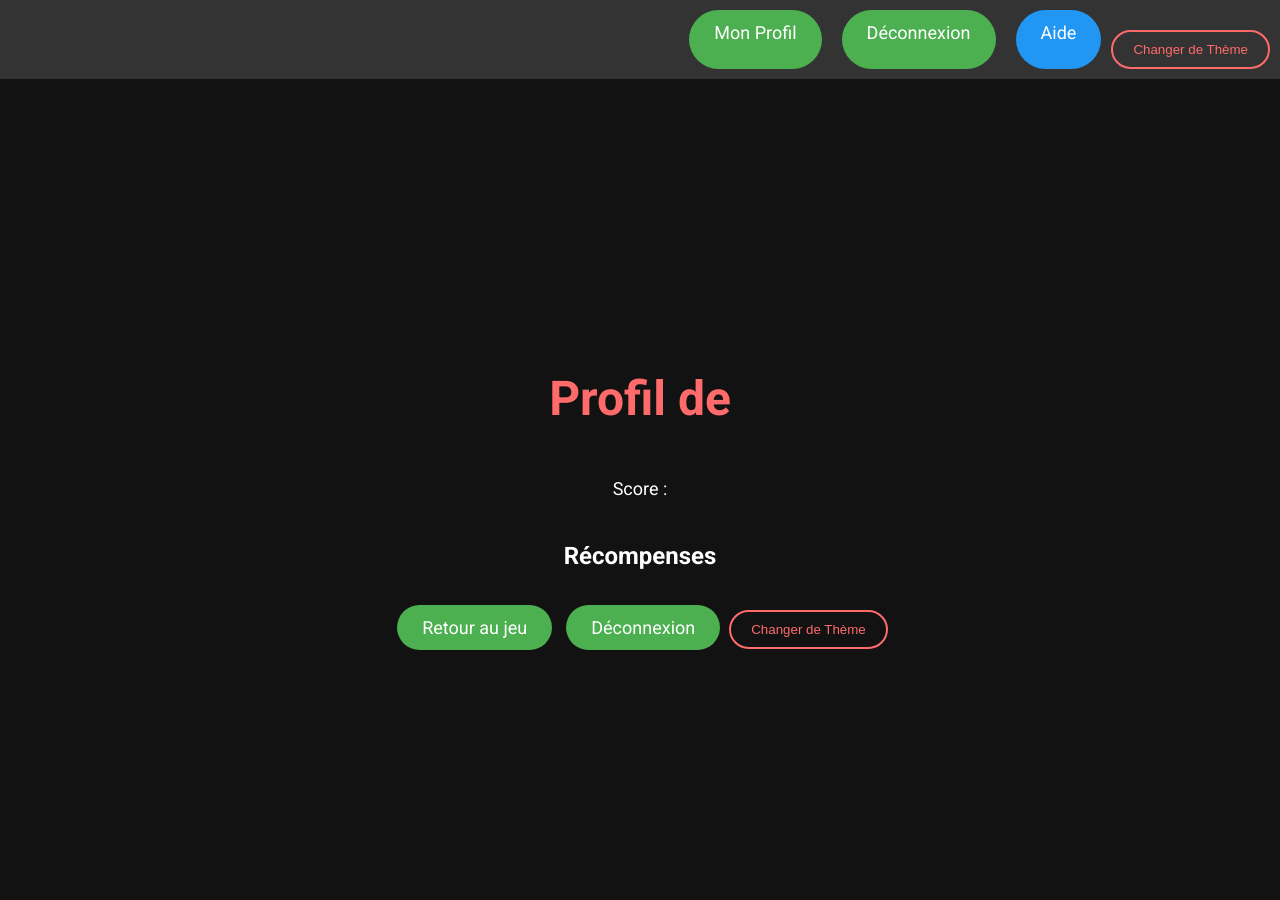
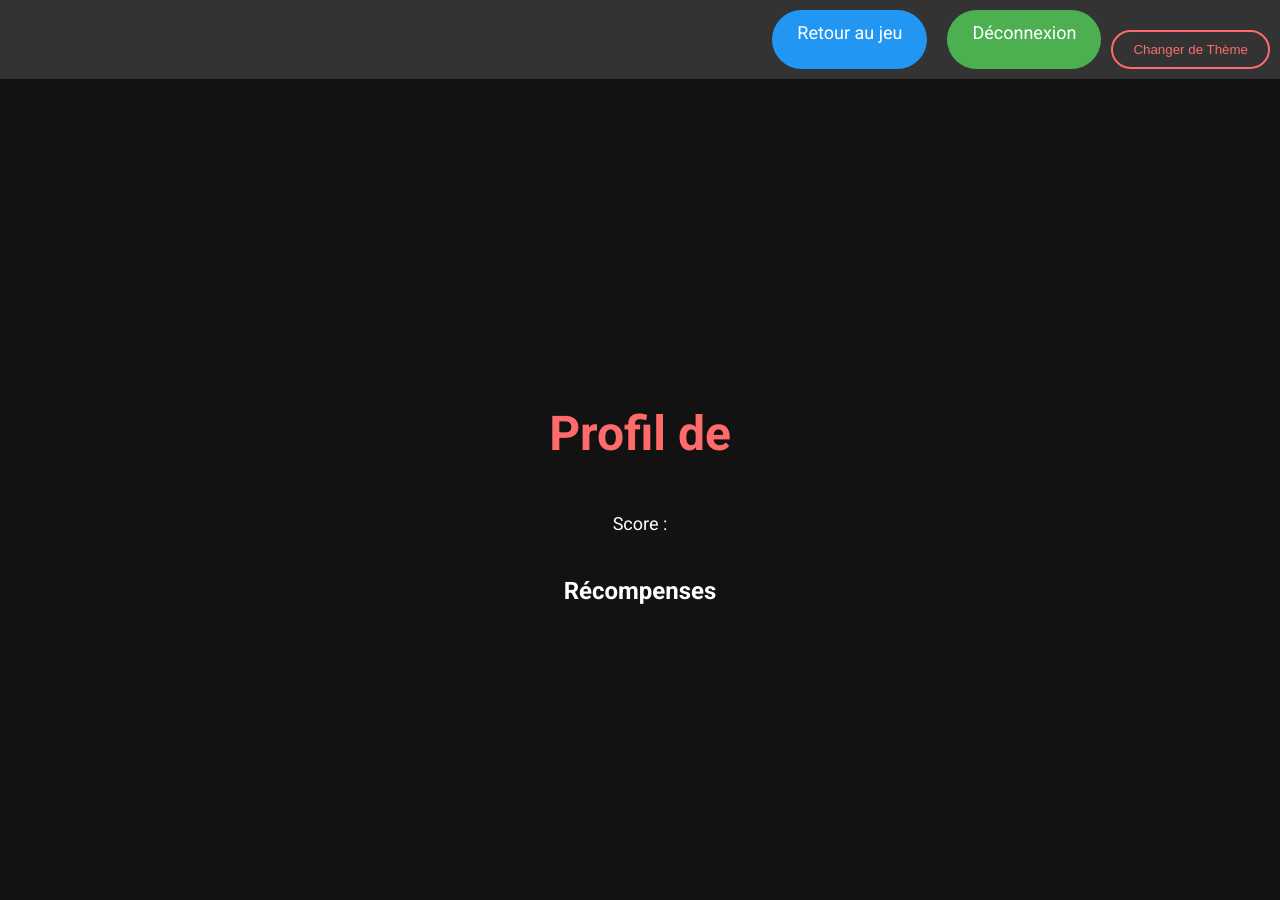
Before and after one commit to Unknow-human/jeu_interactif, a Node server app: template public/pages/profile.html in a window 1280 px wide. Shown: the top 900 px of the page. Run offline with Node 20, Linux system fonts and the light colour scheme; the template is opened without the code that fills it, so the values that code supplies are empty.

Commit message:
Update profile.html

```diff
--- a/public/pages/profile.html
+++ b/public/pages/profile.html
@@ -8,11 +8,10 @@
   <link rel="stylesheet" href="../css/style.css">
 </head>
 <body>
-  <!-- Menu en Haut (visible seulement si connecté) -->
-  <div class="top-menu" id="topMenu">
-    <a href="profile.html" class="btn btn-secondary">Mon Profil</a>
+  <!-- Menu en Haut (Affiché si l'utilisateur est connecté) -->
+  <div class="top-menu">
+    <a href="game.html" class="btn btn-return">Retour au jeu</a>
     <a href="/logout" class="btn btn-secondary">Déconnexion</a>
-    <a href="help.html" class="btn btn-return">Aide</a>
     <button id="toggleTheme" class="theme-btn">Changer de Thème</button>
   </div>
 
@@ -23,12 +22,8 @@
     <div id="rewards">
       <!-- Les récompenses seront affichées ici -->
     </div>
-    <div class="buttons">
-      <a href="game.html" class="btn btn-secondary">Retour au jeu</a>
-      <a href="/logout" class="btn btn-secondary">Déconnexion</a>
-      <button id="toggleTheme" class="theme-btn">Changer de Thème</button>
-    </div>
   </div>
+
   <script src="../js/main.js"></script>
   <script src="../js/profile.js"></script>
 </body>
```
